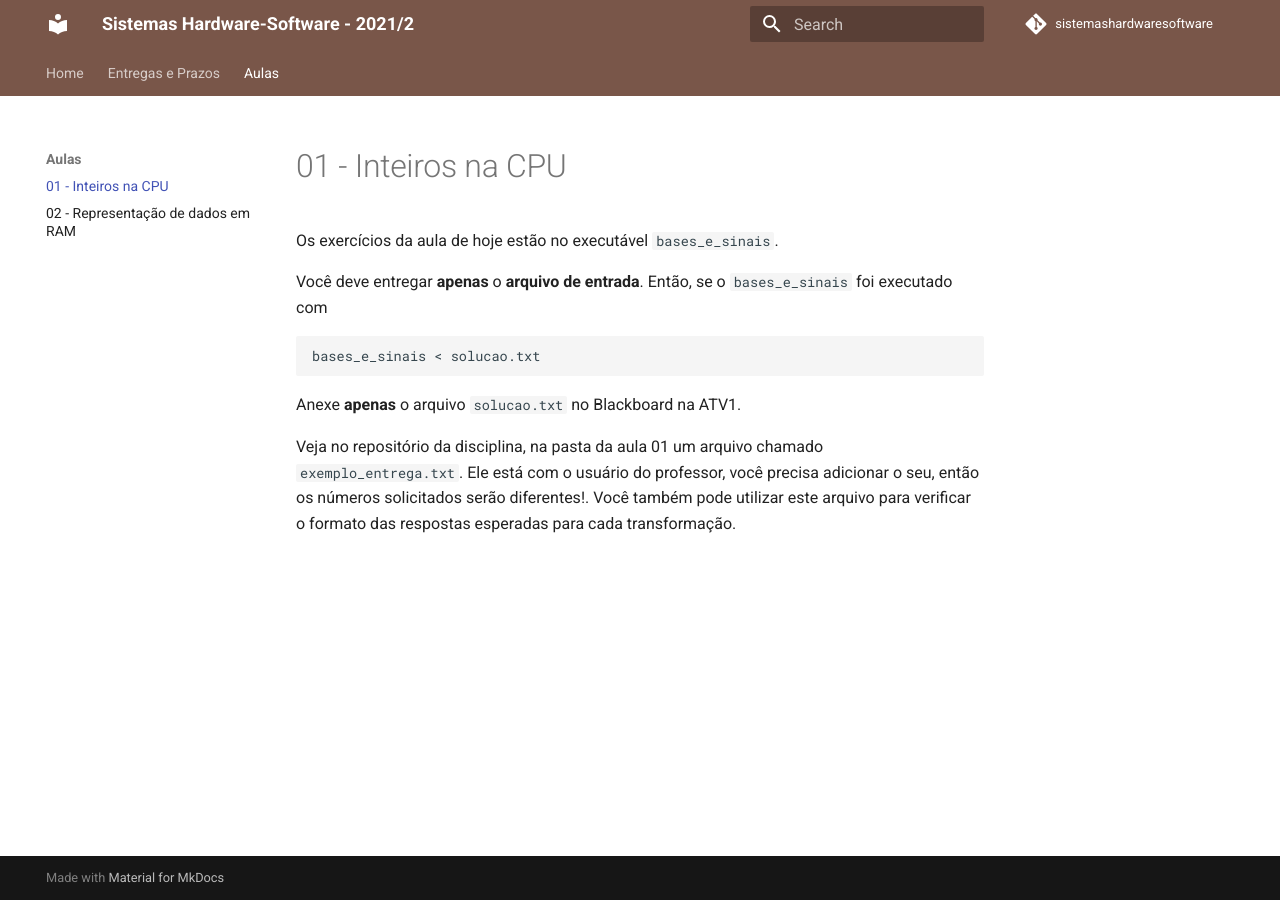
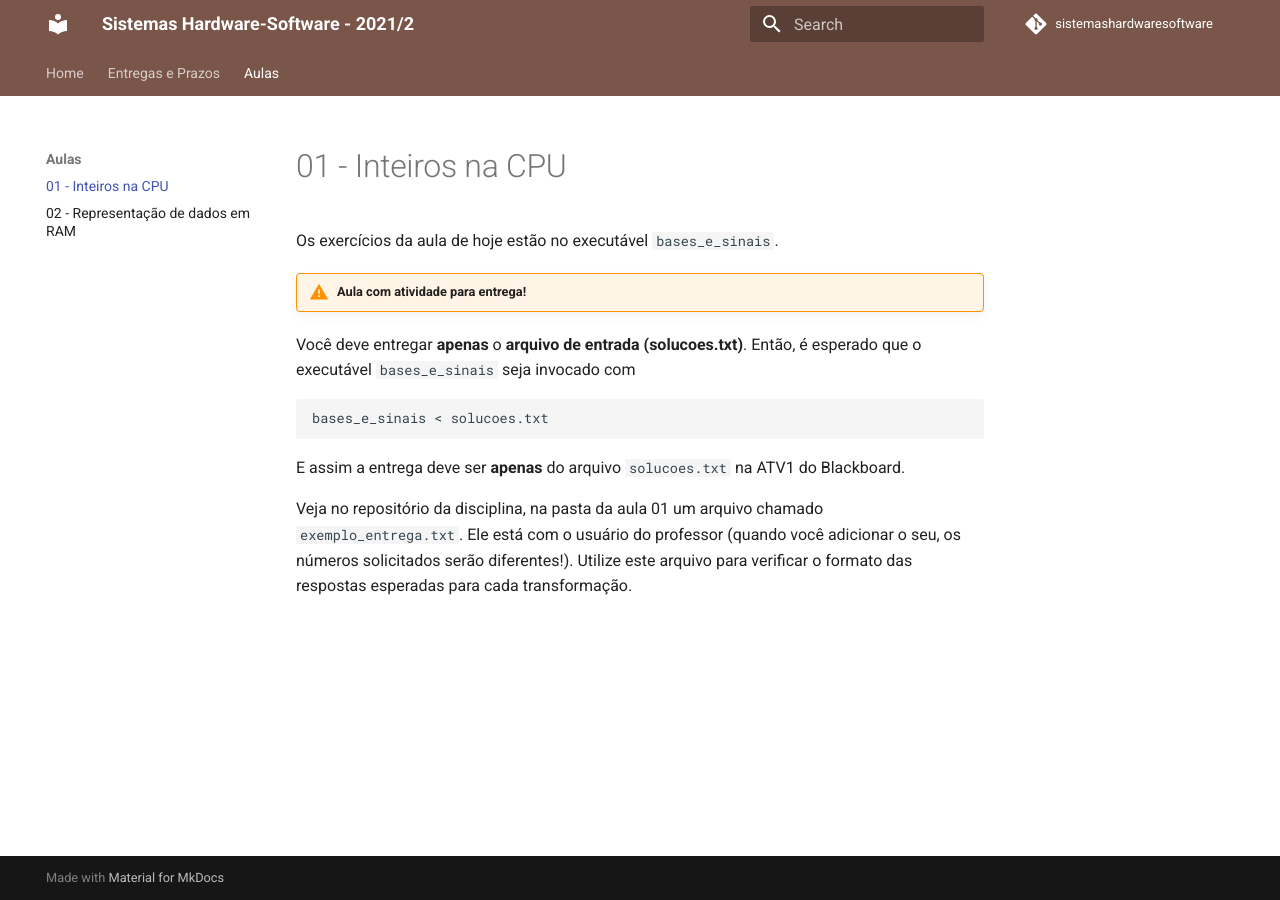
Before and after one commit to Insper/SistemasHardwareSoftware, an MkDocs documentation site: the page built from material/aulas/01-inteiros/index.md, in a window 1280 px wide. Built offline with MkDocs 1.6.1 and Material for MkDocs 9.7.7, drawn with Linux system fonts in a browser that asks for light colours; nearby versions of some CDN libraries; comment, search, counter and statistics services are not loaded.

Commit message:
update aula 01

````diff
--- a/material/aulas/01-inteiros/index.md
+++ b/material/aulas/01-inteiros/index.md
@@ -2,12 +2,14 @@
 
 Os exercícios da aula de hoje estão no executável `bases_e_sinais`.
 
-Você deve entregar **apenas** o **arquivo de entrada**. Então, se o `bases_e_sinais` foi executado com
+!!! warning "Aula com atividade para entrega!"
+
+Você deve entregar **apenas** o **arquivo de entrada (solucoes.txt)**. Então, é esperado que o executável `bases_e_sinais` seja invocado com
 
 ```
-bases_e_sinais < solucao.txt
+bases_e_sinais < solucoes.txt
 ```
 
-Anexe **apenas** o arquivo `solucao.txt` no Blackboard na ATV1.
+E assim a entrega deve ser **apenas** do arquivo `solucoes.txt` na ATV1 do Blackboard.
 
-Veja no repositório da disciplina, na pasta da aula 01 um arquivo chamado `exemplo_entrega.txt`. Ele está com o usuário do professor, você precisa adicionar o seu, então os números solicitados serão diferentes!. Você também pode utilizar este arquivo para verificar o formato das respostas esperadas para cada transformação.
+Veja no repositório da disciplina, na pasta da aula 01 um arquivo chamado `exemplo_entrega.txt`. Ele está com o usuário do professor (quando você adicionar o seu, os números solicitados serão diferentes!). Utilize este arquivo para verificar o formato das respostas esperadas para cada transformação.
````
